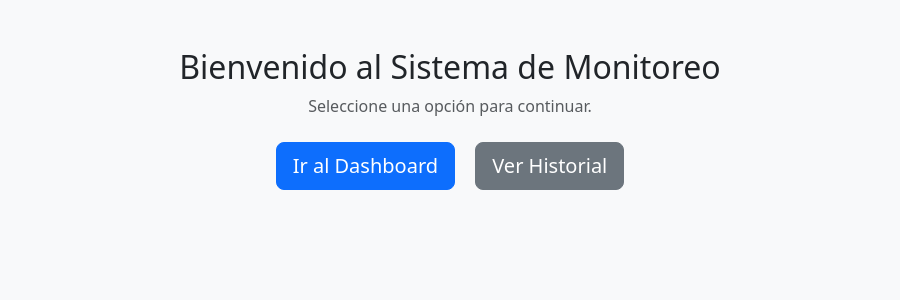
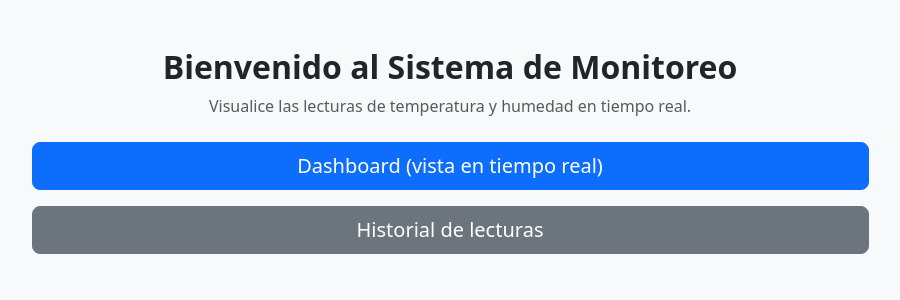
Before and after one commit to joshuapino-cpu/ProyectoHM, a Flask app: page / in a window 1280 px wide. Shown: the part 56-356 px from the top of the page, without its empty margins (190-1090 px from the left). Run offline with Flask 3, Linux system fonts and the light colour scheme.

Commit message:
Update index.html

```diff
--- a/version-1.0/templates/index.html
+++ b/version-1.0/templates/index.html
@@ -1,24 +1,34 @@
-
 <!DOCTYPE html>
 <html lang="es">
 <head>
     <meta charset="UTF-8">
-    <title>Inicio</title>
+    <title>Inicio – Sistema de Monitoreo</title>
+
+    <!-- Bootstrap para estilo y soporte móvil -->
+    <meta name="viewport" content="width=device-width, initial-scale=1">
     <link href="https://cdn.jsdelivr.net/npm/bootstrap@5.3.2/dist/css/bootstrap.min.css" rel="stylesheet">
+
 </head>
 
 <body class="bg-light">
 
+    <!-- Barra superior -->
     <nav class="navbar navbar-dark bg-primary px-3">
         <span class="navbar-brand">Sistema de Monitoreo</span>
     </nav>
 
+    <!-- Contenido principal -->
     <div class="container text-center mt-5">
-        <h2>Bienvenido al Sistema de Monitoreo</h2>
-        <p class="text-muted mt-2 mb-4">Seleccione una opción para continuar.</p>
 
-        <a href="/dashboard" class="btn btn-primary btn-lg">Ir al Dashboard</a>
-        <a href="/historial" class="btn btn-secondary btn-lg ms-3">Ver Historial</a>
+        <h2 class="fw-bold">Bienvenido al Sistema de Monitoreo</h2>
+        <p class="text-muted mt-2 mb-4">
+            Visualice las lecturas de temperatura y humedad en tiempo real.
+        </p>
+
+        <!-- Botones -->
+        <a href="/dashboard" class="btn btn-primary btn-lg w-75 mb-3">Dashboard (vista en tiempo real)</a>
+        <a href="/historial" class="btn btn-secondary btn-lg w-75">Historial de lecturas</a>
+
     </div>
 
 </body>
```
